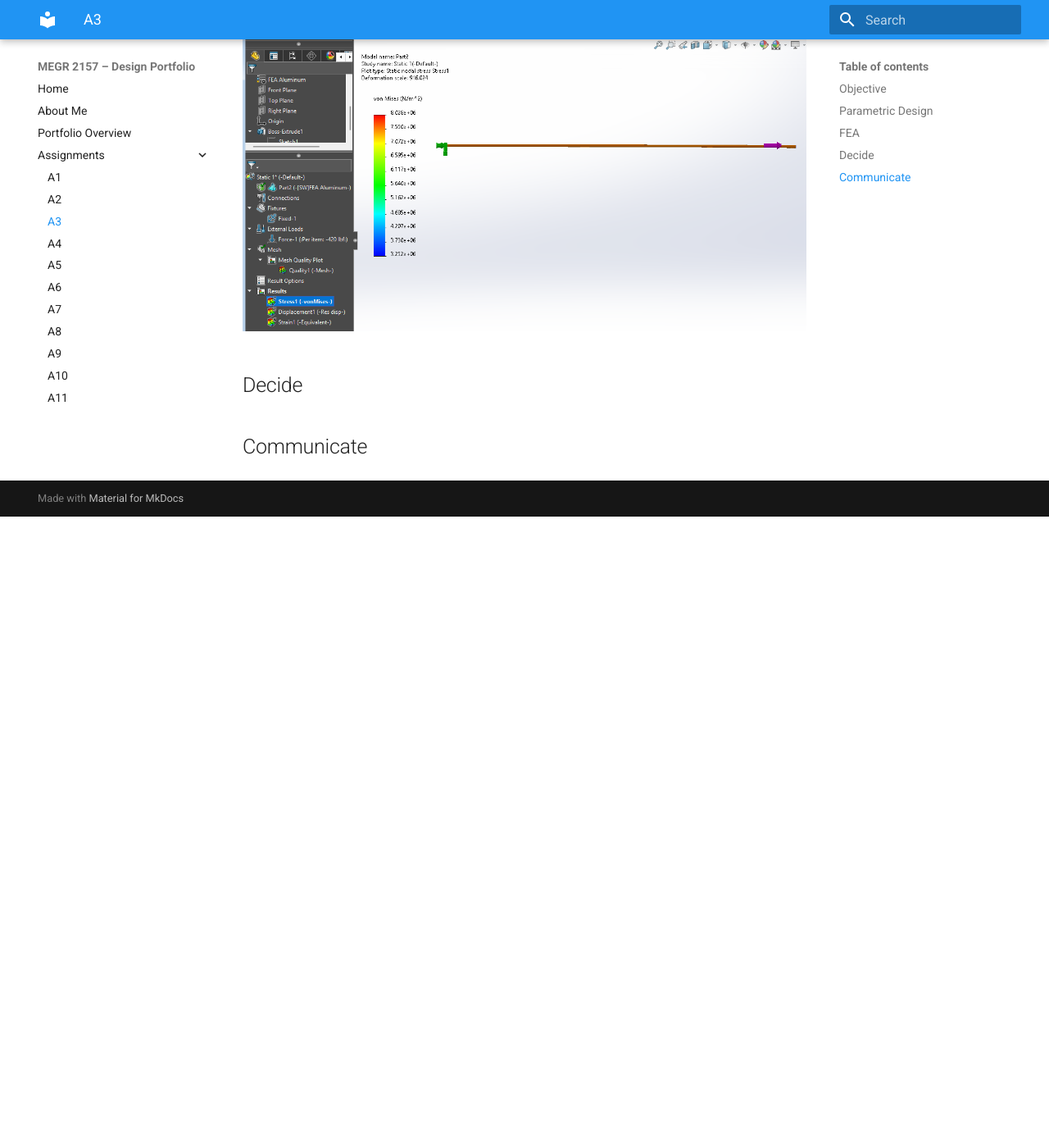
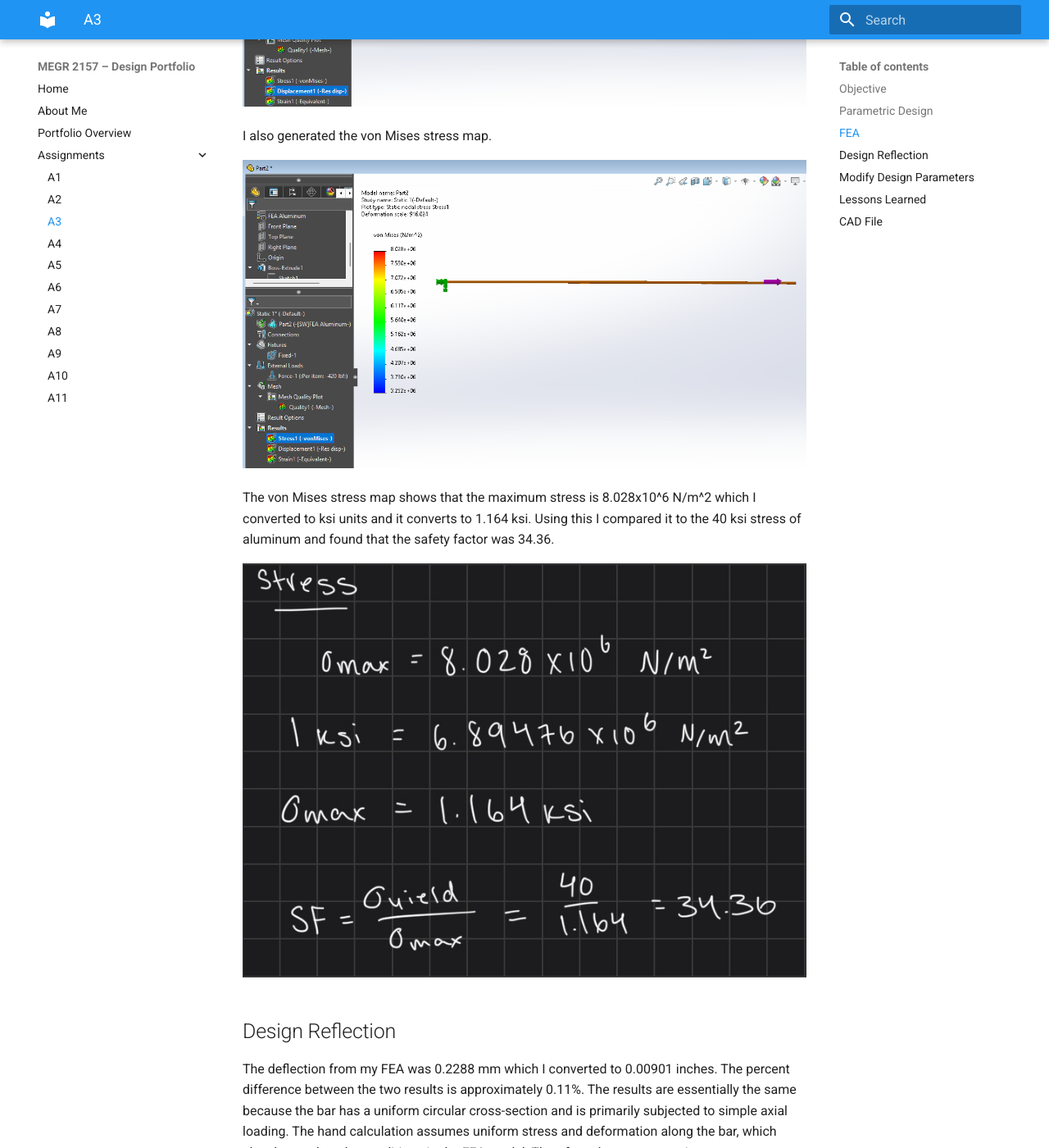
Before and after one commit to jcasillaspad/MEGR2157-Portfolio, an MkDocs documentation site: the page built from docs/assignments/A03/index.md, in a window 1280 px wide and 1400 px high, scrolled down 5219 px. Shown: the whole window at 82% size. Built offline with MkDocs 1.6.1 and Material for MkDocs 9.7.7, drawn with Linux system fonts in a browser that asks for light colours; before the commit the page ends 5849 px from its top, so only the background shows below that; some of the changed text lies outside the part shown.

Commit message:
Enhance index.md with design and FEA details
Updated the index.md file with additional details on parametric design, FEA setup, and results. Corrected formatting and added sections for design reflection and lessons learned.

```diff
--- a/docs/assignments/A03/index.md
+++ b/docs/assignments/A03/index.md
@@ -6,6 +6,7 @@ For this assignment I was tasked with designing a beam with a circular cross-sec
 
 ## Parametric Design
 **Beginning Design**
+
 I began the design process by selecting the geometry of the beam. I chose the beam to have a diameter of 0.70 inches. I also chose 420 lbf as my force to be applied to the end of the beam, and a Young's Modulus of 10x10^6.
 
 ![Beam Drawing](beamdrawing.jpeg)
@@ -15,6 +16,7 @@ After choosing the geometry and parameters of the beam, I calculated the cross-s
 ![Beam Calculations](beamcalculations.jpeg)
 
 **CAD Design**
+
 To make my model and conduct a FEA I decided to use Solidworks. I began making my model by assigning all of my parameters to parametric equations.
 
 ![Parameters](parameters.png)
@@ -27,6 +29,7 @@ Then I made a circle sketch on the front place using the diameter parameter and
 
 ## FEA
 **FEA Setup**
+
 To conduct a FEA I added the 420 lbf to one face of the beam and on the opposite face I added a fixed geometry to represent a fixed support.
 
 ![FEA Setup](feasetup.png)
@@ -37,15 +40,35 @@ I also needed to add a material to perform a FEA; however, when I looked through
 ![Custom Material](custommaterial.png)
 
 **FEA Results**
+
 Then I conducted a FEA and generated the deflection map.
 
 ![FEA Displacement](feadisplacement.png)
 
-I also generated the Von Mises Stress map.
+I also generated the von Mises stress map.
 
 ![FEA Stress](feastress.png)
 
-## Decide
+The von Mises stress map shows that the maximum stress is 8.028x10^6 N/m^2 which I converted to ksi units and it converts to 1.164 ksi. Using this I compared it to the 40 ksi stress of aluminum and found that the safety factor was 34.36.
+
+![Stress Calculations](stresscalculations.jpeg)
+
+## Design Reflection
+
+The deflection from my FEA was 0.2288 mm which I converted to 0.00901 inches. The percent difference between the two results is approximately 0.11%. The results are essentially the same because the bar has a uniform circular cross-section and is primarily subjected to simple axial loading. The hand calculation assumes uniform stress and deformation along the bar, which closely matches the conditions in the FEA model. Therefore, there are no major stress concentrations or complex loading effects causing a significant difference. I would trust the FEA result slightly more because it accounts for the actual model geometry and boundary ‹ V itions, while the hand calculation uses simplifying assumptions. However, the close agreement between the two results confirms that the hand calculation is a good representation of the bar's behavior.
+
+**Pin Hole Analysis**
 
 
-## Communicate
+
+## Modify Design Parameters
+
+
+
+## Lessons Learned
+
+
+
+## CAD File
+
+! [Beam Model](beammodel)
```
